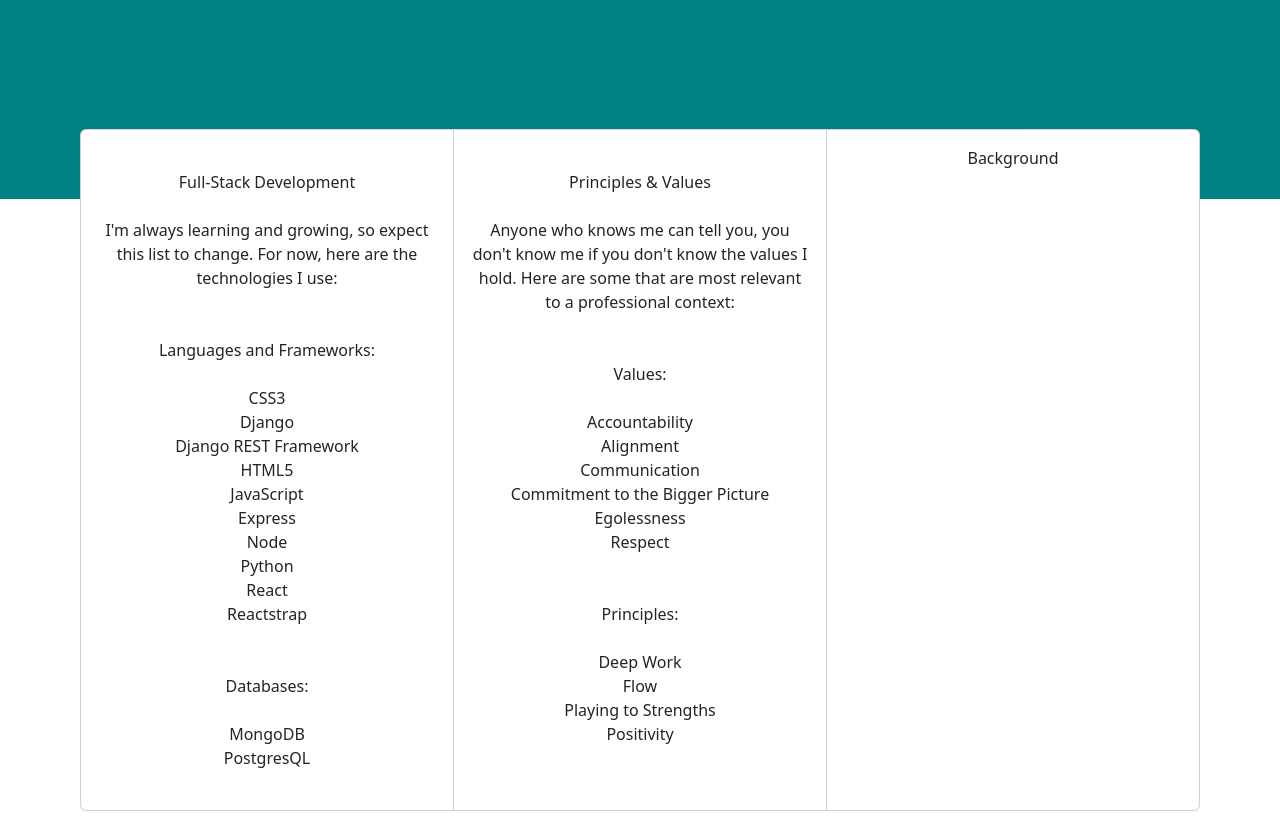
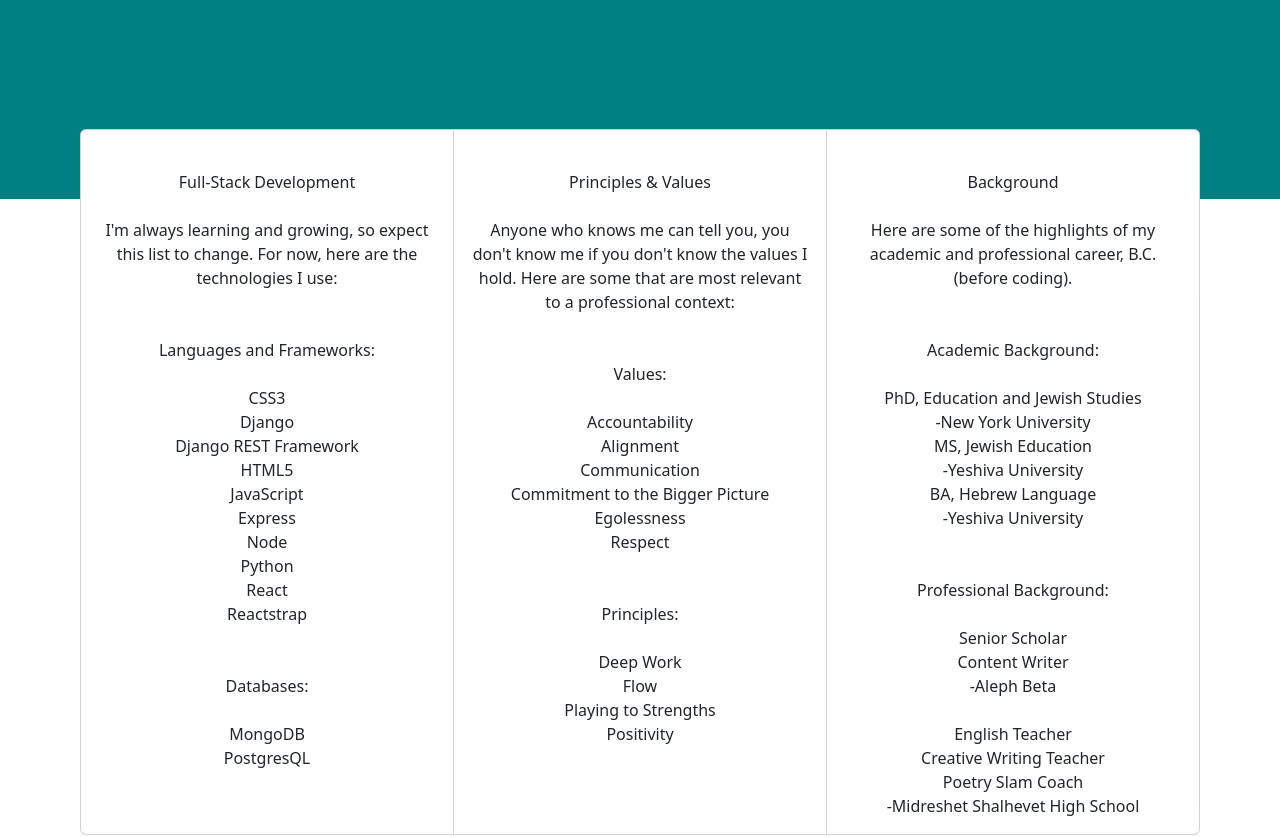
Before and after one commit to loewenst/danielloewensteinportfolio, a React (Vite) app: page / in a window 1280 px wide. Shown: the part 720-1557 px from the top of the page. Built offline with nearby package versions, Linux system fonts and the light colour scheme.

Commit message:
updated some card text

```diff
--- a/src/components/About.jsx
+++ b/src/components/About.jsx
@@ -105,7 +105,40 @@ const About = () => {
           </CardBody>
         </Card>
         <Card>
-          <CardBody style={{ textAlign: 'center' }}>Background</CardBody>
+          <CardBody style={{ textAlign: 'center' }}>
+            {' '}
+            <br />
+            Background
+            <br />
+            <br />
+            Here are some of the highlights of my academic and professional
+            career, B.C. (before coding).
+            <br />
+            <br />
+            <br />
+            Academic Background:
+            <br />
+            <br />
+            PhD, Education and Jewish Studies
+            <br />
+            -New York University <br /> MS, Jewish Education <br />
+            -Yeshiva University <br />
+            BA, Hebrew Language <br />
+            -Yeshiva University <br />
+            <br />
+            <br />
+            Professional Background:
+            <br />
+            <br />
+            Senior Scholar <br />
+            Content Writer <br />
+            -Aleph Beta <br />
+            <br />
+            English Teacher <br />
+            Creative Writing Teacher <br />
+            Poetry Slam Coach <br />
+            -Midreshet Shalhevet High School <br />
+          </CardBody>
         </Card>
       </CardGroup>
     </div>
```
